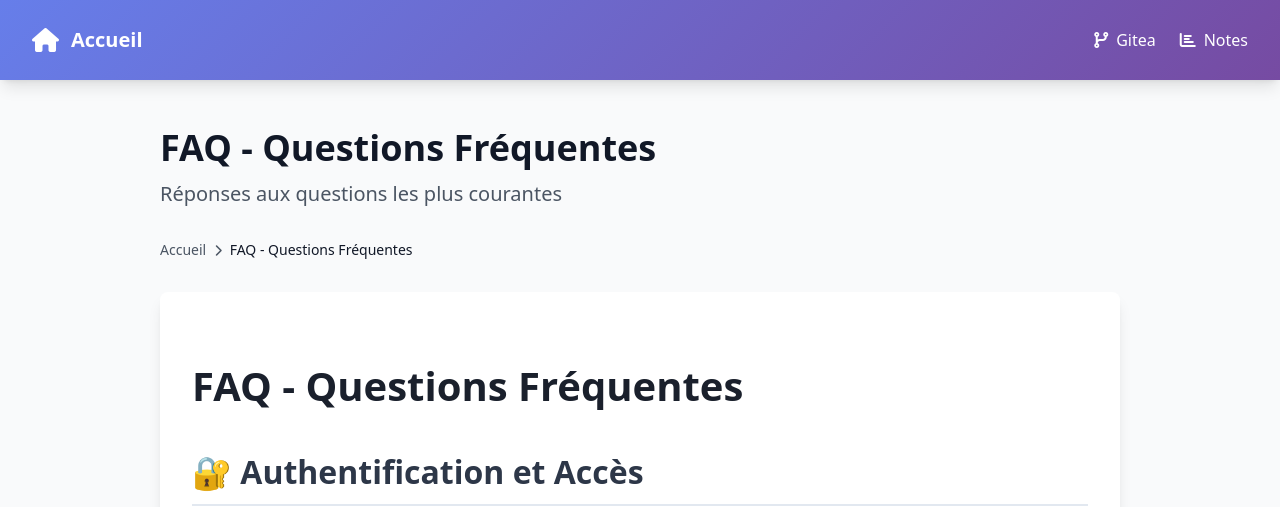
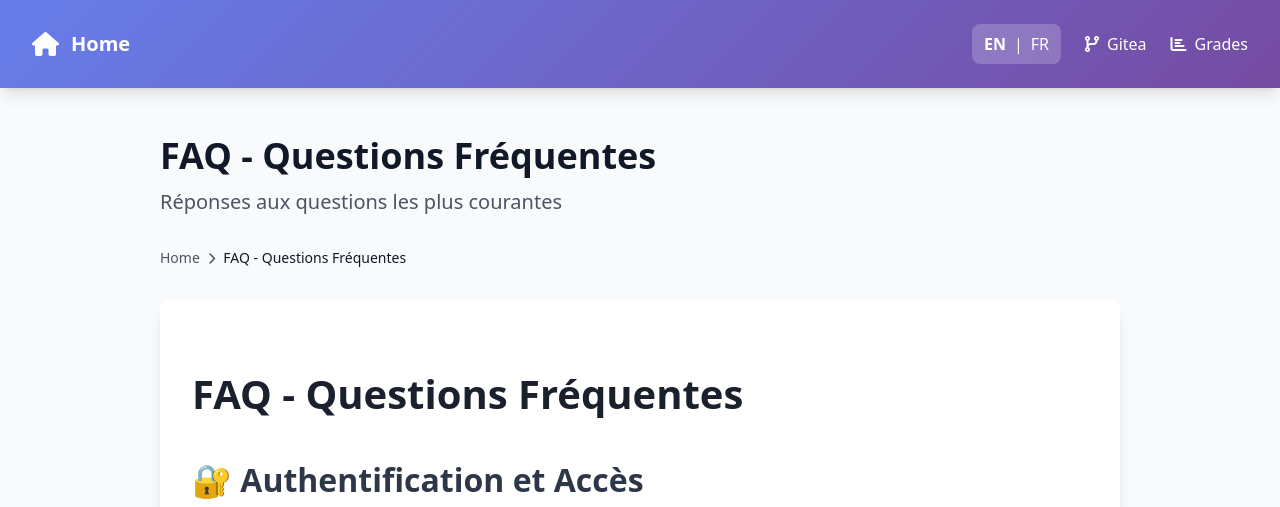
Before and after one commit to Mohammad-Reza-ZOHRABI/correction-system, a FastAPI app: page /page/faq in a window 1280 px wide. Shown: the top 507 px of the page. Run offline with FastAPI, Linux system fonts and the light colour scheme; some libraries are stand-ins or nearby versions.

Commit message:
Ajout de la prise en charge des langues dans l'affichage des pages et mise à jour des traductions pour les sections "Accueil", "Autres pages" et "Contact".

```diff
--- a/wiki/app.py
+++ b/wiki/app.py
@@ -122,8 +122,12 @@ async def home(request: Request, lang: Optional[str] = Cookie(default=DEFAULT_LA
     })
 
 @app.get("/page/{page_name}", response_class=HTMLResponse)
-async def show_page(request: Request, page_name: str):
+async def show_page(request: Request, page_name: str, lang: Optional[str] = Cookie(default=DEFAULT_LANGUAGE)):
     """Afficher une page"""
+    # Valider la langue
+    if lang not in ["en", "fr"]:
+        lang = DEFAULT_LANGUAGE
+
     content = get_page_content(page_name)
 
     if not content:
@@ -140,7 +144,9 @@ async def show_page(request: Request, page_name: str):
         "title": content["title"],
         "description": content["description"],
         "content": content["content"],
-        "all_pages": all_pages
+        "all_pages": all_pages,
+        "lang": lang,
+        "t": lambda key: get_translation(lang, key)
     })
 
 @app.get("/set-language/{language}")
--- a/wiki/templates/page.html
+++ b/wiki/templates/page.html
@@ -1,9 +1,9 @@
 <!DOCTYPE html>
-<html lang="fr">
+<html lang="{{ lang }}">
 <head>
     <meta charset="UTF-8">
     <meta name="viewport" content="width=device-width, initial-scale=1.0">
-    <title>{{ title }} - Technologies de Containérisation</title>
+    <title>{{ title }} - {{ t('home.title') }}</title>
     <script src="https://cdn.tailwindcss.com"></script>
     <link rel="stylesheet" href="https://cdnjs.cloudflare.com/ajax/libs/font-awesome/6.4.0/css/all.min.css">
     <link rel="stylesheet" href="https://cdnjs.cloudflare.com/ajax/libs/highlight.js/11.9.0/styles/github-dark.min.css">
@@ -126,14 +126,20 @@
             <div class="flex items-center justify-between">
                 <a href="/" class="flex items-center space-x-3 hover:opacity-80 transition">
                     <i class="fas fa-home text-2xl"></i>
-                    <span class="text-xl font-semibold">Accueil</span>
+                    <span class="text-xl font-semibold">{{ t('page.home') }}</span>
                 </a>
                 <div class="flex items-center space-x-6">
+                    <!-- Language Selector -->
+                    <div class="flex items-center space-x-2 bg-white bg-opacity-20 rounded-lg px-3 py-2">
+                        <a href="/set-language/en" class="{% if lang == 'en' %}font-bold{% endif %} hover:text-yellow-200 transition">EN</a>
+                        <span>|</span>
+                        <a href="/set-language/fr" class="{% if lang == 'fr' %}font-bold{% endif %} hover:text-yellow-200 transition">FR</a>
+                    </div>
                     <a href="https://git.zohrabi.cloud" target="_blank" class="hover:opacity-80 transition">
-                        <i class="fas fa-code-branch mr-2"></i>Gitea
+                        <i class="fas fa-code-branch mr-2"></i>{{ t('home.quick_links.gitea.title') }}
                     </a>
                     <a href="https://grades.zohrabi.cloud" target="_blank" class="hover:opacity-80 transition">
-                        <i class="fas fa-chart-bar mr-2"></i>Notes
+                        <i class="fas fa-chart-bar mr-2"></i>{{ t('home.quick_links.grades.title') }}
                     </a>
                 </div>
             </div>
@@ -154,7 +160,7 @@
         <!-- Breadcrumb -->
         <nav class="mb-8">
             <ol class="flex items-center space-x-2 text-sm text-gray-600">
-                <li><a href="/" class="hover:text-blue-600">Accueil</a></li>
+                <li><a href="/" class="hover:text-blue-600">{{ t('page.home') }}</a></li>
                 <li><i class="fas fa-chevron-right text-xs"></i></li>
                 <li class="text-gray-900">{{ title }}</li>
             </ol>
@@ -170,7 +176,7 @@
         <!-- Navigation -->
         <div class="mt-12 bg-white rounded-lg shadow p-6">
             <h3 class="text-lg font-semibold text-gray-900 mb-4">
-                <i class="fas fa-book mr-2"></i>Autres pages
+                <i class="fas fa-book mr-2"></i>{{ t('page.other_pages') }}
             </h3>
             <div class="grid grid-cols-1 md:grid-cols-2 gap-4">
                 {% for page in all_pages[:6] %}
@@ -187,11 +193,11 @@
     <footer class="bg-gray-900 text-white mt-20">
         <div class="max-w-7xl mx-auto px-4 sm:px-6 lg:px-8 py-8">
             <div class="text-center text-gray-400">
-                <p>&copy; 2024 Professeur Zohrabi - Technologies de Containérisation</p>
+                <p>&copy; {{ t('footer.copyright') }}</p>
                 <p class="mt-2">
-                    <a href="/" class="hover:text-white transition">Accueil</a> |
-                    <a href="/page/faq" class="hover:text-white transition">FAQ</a> |
-                    <a href="mailto:admin@zohrabi.cloud" class="hover:text-white transition">Contact</a>
+                    <a href="/" class="hover:text-white transition">{{ t('page.home') }}</a> |
+                    <a href="/page/faq" class="hover:text-white transition">{{ t('common.faq') }}</a> |
+                    <a href="mailto:admin@zohrabi.cloud" class="hover:text-white transition">{{ t('page.contact') }}</a>
                 </p>
             </div>
         </div>
--- a/wiki/translations.json
+++ b/wiki/translations.json
@@ -7,6 +7,11 @@
       "contact_instructor": "If you encounter difficulties, first check the",
       "faq": "FAQ",
       "for_questions": "For any questions, contact your instructor at"
+    },
+    "page": {
+      "home": "Home",
+      "other_pages": "Other pages",
+      "contact": "Contact"
     },
     "home": {
       "title": "Containerization Technologies",
@@ -58,6 +63,11 @@
       "faq": "FAQ",
       "for_questions": "Pour toute question, contactez votre enseignant à"
     },
+    "page": {
+      "home": "Accueil",
+      "other_pages": "Autres pages",
+      "contact": "Contact"
+    },
     "home": {
       "title": "Technologies de Containérisation",
       "subtitle": "Documentation complète pour réussir vos TDs",
```
